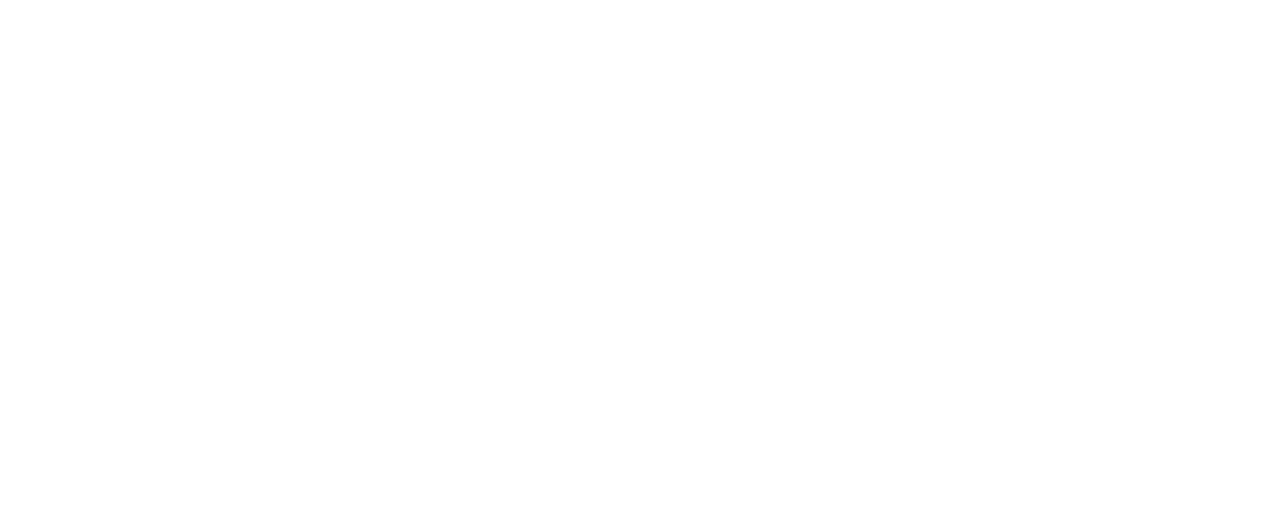
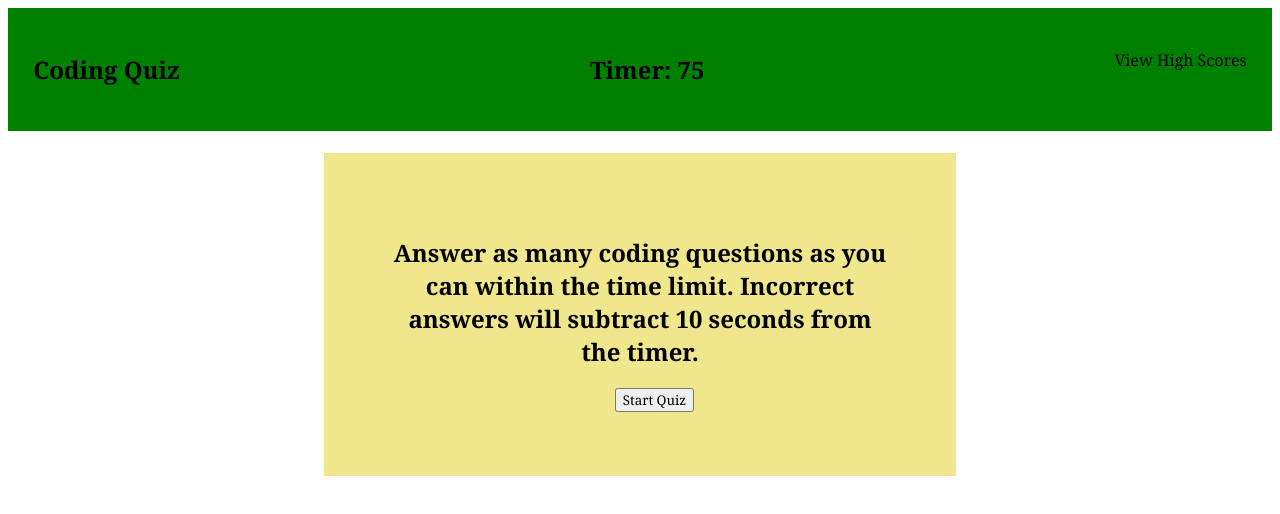
Before and after one commit to jmcmillenmusic/js-coding-quiz, a plain HTML site: page index.html in a window 1280 px wide. Drawn offline with Linux system fonts and the light colour scheme.

Commit message:
Added initial CSS and initial elements for temp styling purposes

```diff
--- a/assets/style.css
+++ b/assets/style.css
@@ -0,0 +1,30 @@
+* {
+    font-family: Cambria, Cochin, Georgia, Times, 'Times New Roman', serif;
+}
+
+nav, h1, nav h2, nav p {
+    /* Temporary color */
+    background-color: green;
+}
+
+nav {
+    display: flex;
+    justify-content: space-between;
+    padding: 2%;
+}
+
+main {
+    /* Temporary color */
+    background-color: khaki;
+    width: 40%;
+    padding: 5%;
+    margin: auto;
+}
+
+main h2 {
+    text-align: center;
+}
+
+main button {
+    margin-left: 45%;
+}
--- a/index.html
+++ b/index.html
@@ -7,11 +7,15 @@
     <title>JS Coding Quiz</title>
 </head>
 <body>
-    <header>
-
-    </header>
+    <nav>
+        <h1>Coding Quiz</h1>
+        <h2>Timer: 75</h2>
+        <p>View High Scores</p>
+    </nav>
+    <br>
     <main>
-
+        <h2>Answer as many coding questions as you can within the time limit. Incorrect answers will subtract 10 seconds from the timer.</h2>
+        <button>Start Quiz</button>
     </main>
     <script src="./assets/script.js"></script>
 </body>
```
